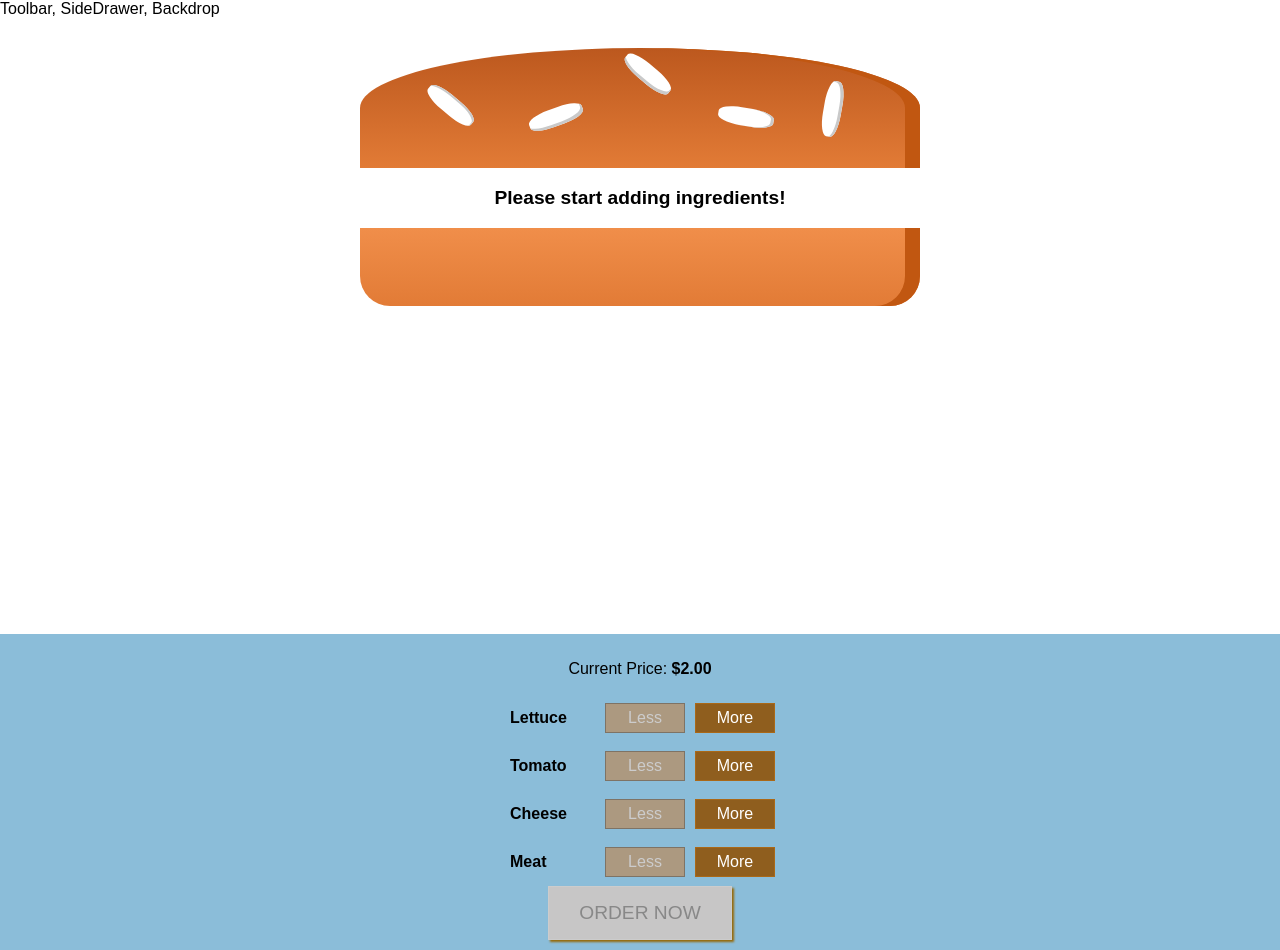
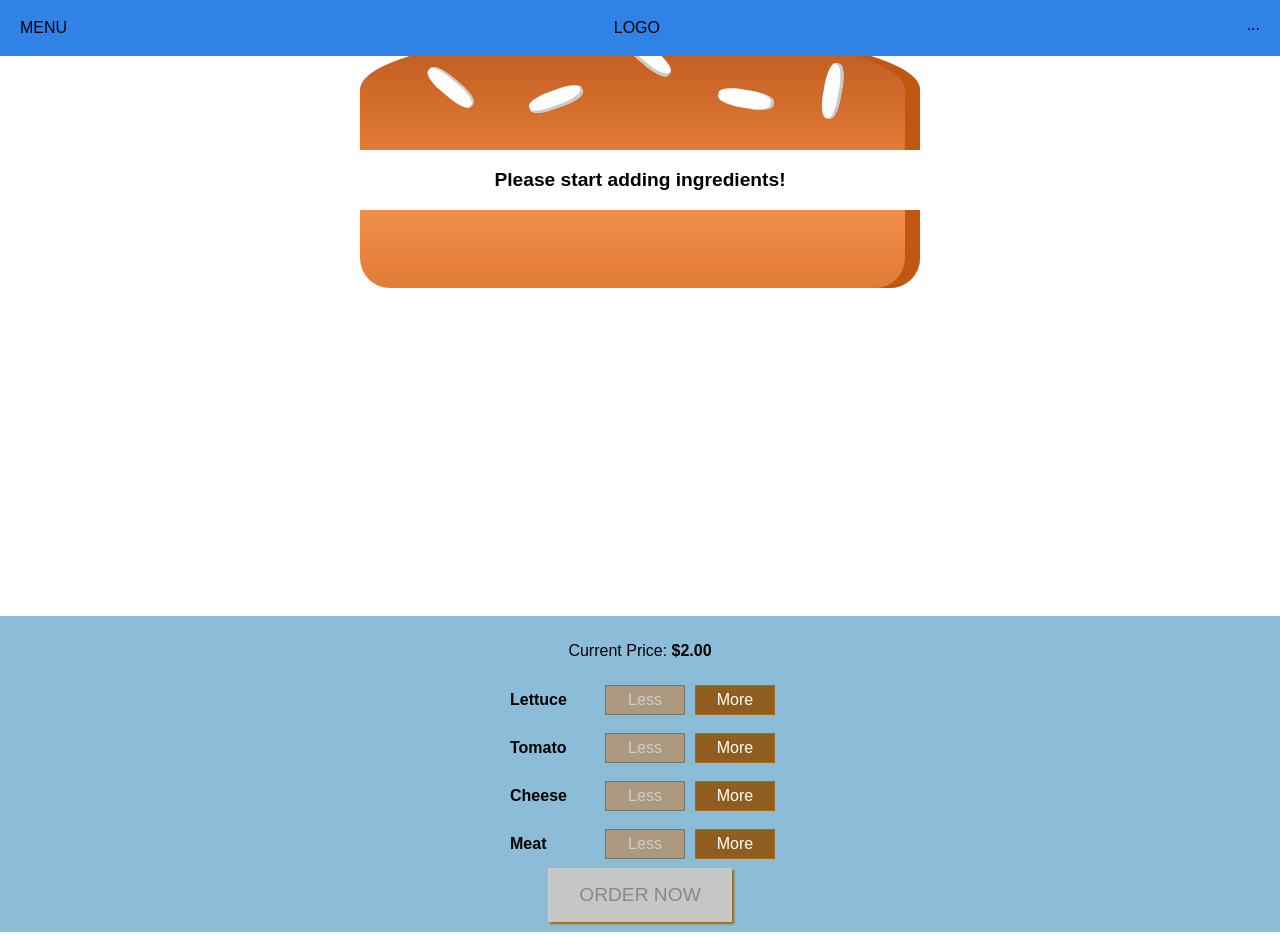
Before and after one commit to Norman518/burger-builder-react, a React app: page / in a window 1280 px wide. Built offline with nearby package versions, Linux system fonts and the light colour scheme.

Commit message:
Update Layout.js

```diff
--- a/src/components/Layout/Layout.js
+++ b/src/components/Layout/Layout.js
@@ -1,11 +1,11 @@
 import React from "react";
-
 import Auxillary from "../../hoc/Auxillary";
 import classes from "./Layout.css";
+import Toolbar from '../Navigation/Toolbar/Toolbar'
 
 const layout = props => (
   <Auxillary>
-    <div>Toolbar, SideDrawer, Backdrop</div>
+    <Toolbar/>
     <main className={classes.Content}>{props.children}</main>
   </Auxillary>
 );
```
